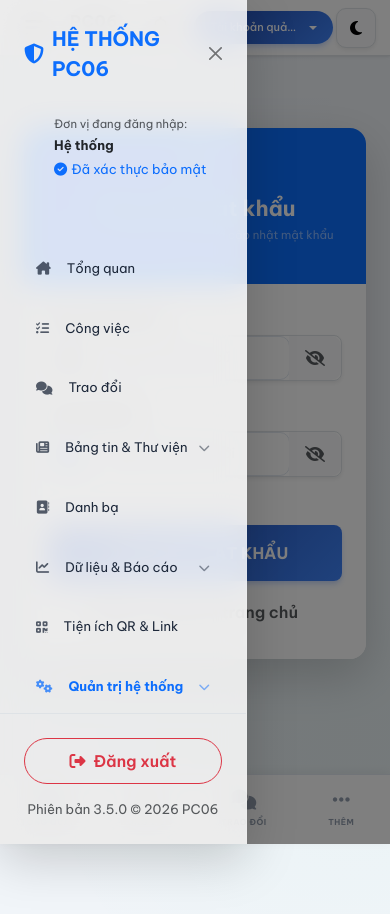
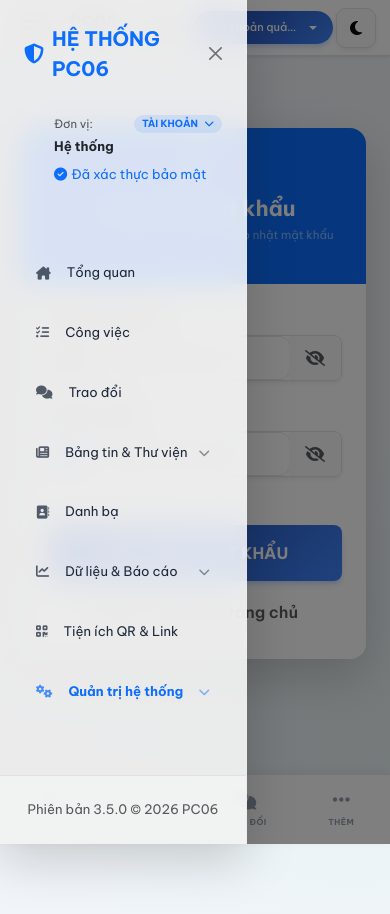
Before and after one commit to NguyenVanThe30081994/PC06Offline, a Flask app: page /password in a window 390 px wide, after a click that opens the changed part. Run offline with Flask 3, Linux system fonts and the light colour scheme; a user stored in the database is signed in; some libraries are stand-ins or nearby versions.

Commit message:
Revamp sidebar account and form-type UI
Improve sidebar/mobile UX and standardize form-type selectors across templates.

- templates/base.html: Replace static account block with a collapsible "TÀI KHOẢN" panel (id: mobileAccountCollapse) that shows user initials, full name, role, and quick links for change password and logout; move security badge below and simplify offcanvas footer (remove logout button, keep version text).
- templates/input.html & templates/stats_report.html: Replace inline <select> form-type dropdown with pill-style nav tabs for selecting V1/V2 (links preserve behavior via query params and active state). Adjusted header styling and accessibility/visual improvements.

These changes tidy the mobile account interactions and provide a clearer, unified form-type chooser UI.

Signed-off-by: TheNhung35 <nguyenvanthe03051995@gmail.com>

```diff
--- a/templates/base.html
+++ b/templates/base.html
@@ -525,9 +525,33 @@
             </div>
 
             <div class="sidebar-unit-info w-100">
-                <div class="small text-muted mb-1">Đơn vị đang đăng nhập:</div>
-                <div class="fw-bold text-dark">{{ session.get('unit', 'Phòng Cảnh sát QLHC về TTXH') }}</div>
-                <div class="tiny text-primary mt-1"><i class="fa-solid fa-circle-check me-1"></i>Đã xác thực bảo mật</div>
+                <div class="d-flex justify-content-between align-items-center mb-1">
+                    <div class="small text-muted">Đơn vị:</div>
+                    <a href="#mobileAccountCollapse" class="badge bg-primary bg-opacity-10 text-primary text-decoration-none px-2 py-1 rounded-pill tiny fw-bold" data-bs-toggle="collapse">
+                        TÀI KHOẢN <i class="fa-solid fa-chevron-down ms-1"></i>
+                    </a>
+                </div>
+                <div class="fw-bold text-dark mb-1">{{ session.get('unit', 'Phòng Cảnh sát QLHC về TTXH') }}</div>
+
+                <div class="collapse mt-2" id="mobileAccountCollapse">
+                    <div class="card card-body p-2 border-0 bg-white shadow-sm rounded-3">
+                        <div class="d-flex align-items-center gap-3 mb-2 p-1">
+                            <div class="btn-circle btn-circle-sm bg-primary text-white tiny fw-bold">{{ session.get('fullname', 'AD')[:2].upper() }}</div>
+                            <div>
+                                <div class="tiny fw-bold text-dark">{{ session.get('fullname', 'User') }}</div>
+                                <div class="tiny text-muted">{{ session.get('role_name', 'Thành viên') }}</div>
+                            </div>
+                        </div>
+                        <a href="/password" class="list-group-item list-group-item-action py-2 px-3 border-0 rounded-2 small">
+                            <i class="fa-solid fa-key me-2 opacity-50"></i>Đổi mật khẩu
+                        </a>
+                        <a href="/logout" class="list-group-item list-group-item-action py-2 px-3 border-0 rounded-2 small text-danger">
+                            <i class="fa-solid fa-right-from-bracket me-2 opacity-50"></i>Đăng xuất
+                        </a>
+                    </div>
+                </div>
+
+                <div class="tiny text-primary mt-2"><i class="fa-solid fa-circle-check me-1"></i>Đã xác thực bảo mật</div>
             </div>
         </div>
 
@@ -623,11 +647,8 @@
             </div>
         </div>
 
-        <div class="offcanvas-footer p-4 border-top">
-            <a href="/logout" class="btn btn-outline-danger w-100 rounded-pill d-flex align-items-center justify-content-center gap-2">
-                <i class="fa-solid fa-right-from-bracket"></i>Đăng xuất
-            </a>
-            <div class="text-center mt-3 text-muted tiny">Phiên bản 3.5.0 &copy; 2026 PC06</div>
+        <div class="offcanvas-footer p-4 border-top bg-light bg-opacity-50">
+            <div class="text-center text-muted tiny">Phiên bản 3.5.0 &copy; 2026 PC06</div>
         </div>
     </div>
     </div>
```
Also changed, not shown: templates/input.html (+12 -9 lines), templates/stats_report.html (+12 -9 lines).
